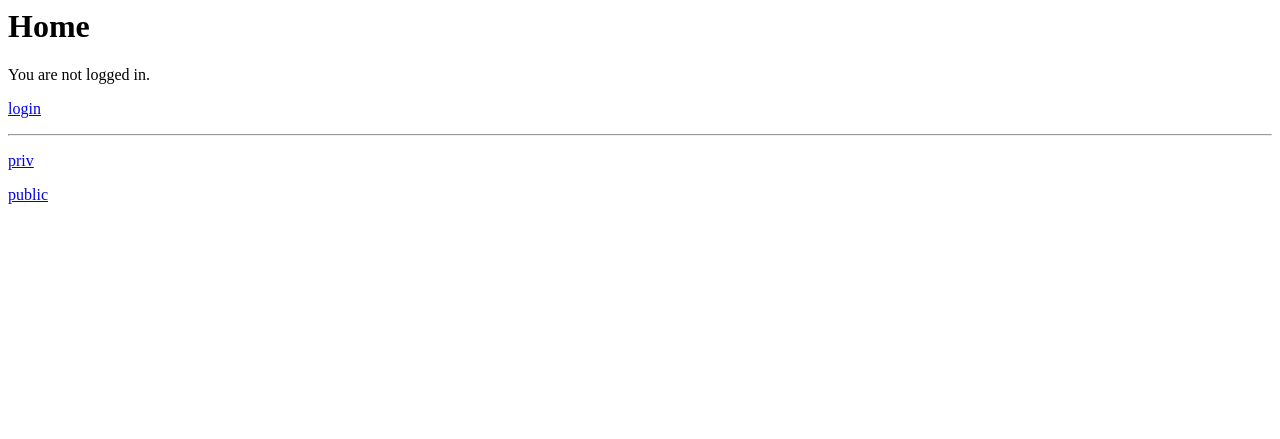
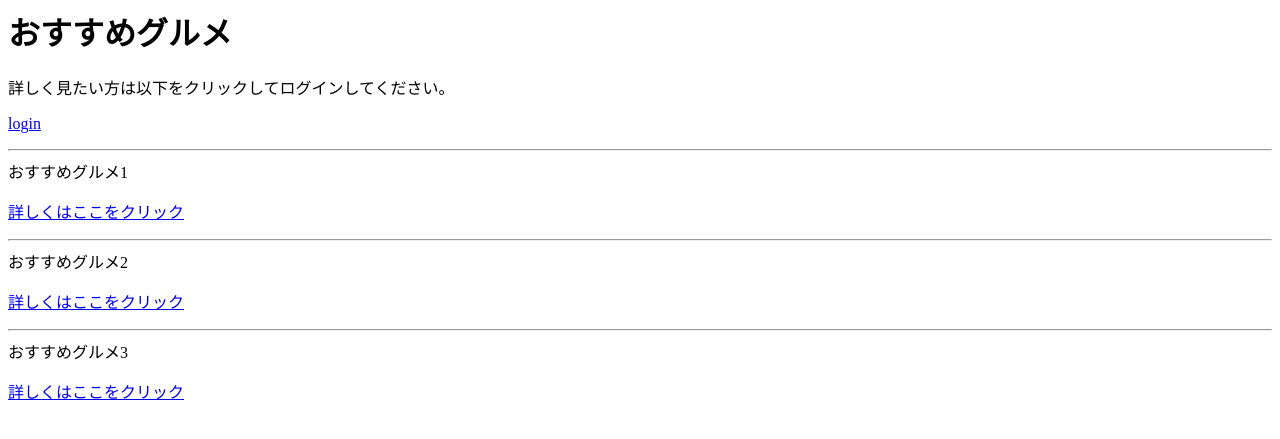
Before and after one commit to s1f102103044/coffee_app, a Django app: page /app01/ in a window 1280 px wide. Shown: the top 439 px of the page. Run offline with Django 4.2, Linux system fonts and the light colour scheme.

Commit message:
サイトの動きの設定は完了しました。
後はHTMLとCSSをお願いします。

```diff
--- a/accounts/templates/registration/login.html
+++ b/accounts/templates/registration/login.html
@@ -1,6 +1,6 @@
 <html lang="ja"><head><meta charset="utf-8"></head>
   <body>
-    <h1>Login</h1>
+    <div>ログインするためには以下を入力してください</div>
 {% if form.errors %}
 <p>Your username and password didn't match. Please try again.</p>
 {% endif %}
--- a/authtest/templates/authtest/home.html
+++ b/authtest/templates/authtest/home.html
@@ -1,17 +1,27 @@
 <html lang="ja"><head><meta charset="utf-8"></head>
   <body>
-    <h1>Home</h1>
+    <h1>おすすめグルメ</h1>
 
     {% if user.is_authenticated %}
-    <p>Hi {{ user.username }}!</p>
+    <p>こんにちわ！ {{ user.username }}!</p>
     <a href="{% url 'logout' %}">logout</a>
     {% else %}
-    <p>You are not logged in.</p>
+    <p>詳しく見たい方は以下をクリックしてログインしてください。</p>
     <p><a href="{% url 'login' %}">login</a></p>
     {% endif %}
 
     <hr>
-    <p><a href="{% url 'priv' %}">priv</a></p>
-    <p><a href="{% url 'pub' %}">public</a></p>
+    <div>おすすめグルメ1</div>
+    <p><a href="{% url 'priv1' %}">詳しくはここをクリック</a></p>
+
+    <hr>
+    <div>おすすめグルメ2</div>
+    <p><a href="{% url 'priv2' %}">詳しくはここをクリック</a></p>
+
+    <hr>
+    <div>おすすめグルメ3</div>
+    <p><a href="{% url 'priv3' %}">詳しくはここをクリック</a></p>
+
+    <!--<p><a href="{% url 'pub' %}">public</a></p>-->
 </body>
 </html>
--- a/authtest/templates/authtest/private.html
+++ /dev/null
@@ -1,6 +0,0 @@
-<html lang="ja"><head><meta charset="utf-8"></head>
-  <body>
-    <h1>Private</h1>
-    <p>Super secret contents</p>
-  </body>
-</html>
--- /dev/null
+++ b/authtest/templates/authtest/private1.html
@@ -0,0 +1,6 @@
+<html lang="ja"><head><meta charset="utf-8"></head>
+  <body>
+    <h1>Private1</h1>
+    <p>おすすめグルメ１の詳しい紹介ページ</p>
+  </body>
+</html>
--- /dev/null
+++ b/authtest/templates/authtest/private2.html
@@ -0,0 +1,6 @@
+<html lang="ja"><head><meta charset="utf-8"></head>
+  <body>
+    <h1>Private2</h1>
+    <p>おすすめグルメ２の詳しい紹介ページ</p>
+  </body>
+</html>
--- /dev/null
+++ b/authtest/templates/authtest/private3.html
@@ -0,0 +1,6 @@
+<html lang="ja"><head><meta charset="utf-8"></head>
+  <body>
+    <h1>Private3</h1>
+    <p>おすすめグルメ３の詳しい紹介ページ</p>
+  </body>
+</html>
--- a/authtest/urls.py
+++ b/authtest/urls.py
@@ -3,6 +3,8 @@ from . import views
 
 urlpatterns = [
     path('', views.home, name='home'),
-    path('priv', views.private_page, name='priv'),
+    path('priv1', views.private_page1, name='priv1'),
+    path('priv2', views.private_page2, name='priv2'),
+    path('priv3', views.private_page3, name='priv3'),
     path('pub', views.public_page, name='pub'),
 ]
--- a/authtest/views.py
+++ b/authtest/views.py
@@ -6,8 +6,16 @@ def home(request):
     return render(request, 'authtest/home.html', {})
 
 @login_required
-def private_page(request):
-    return render(request, 'authtest/private.html', {})
+def private_page1(request):
+    return render(request, 'authtest/private1.html', {})
+
+@login_required
+def private_page2(request):
+    return render(request, 'authtest/private2.html', {})
+
+@login_required
+def private_page3(request):
+    return render(request, 'authtest/private3.html', {})
 
 def public_page(request):
     return render(request, 'authtest/public.html', {})
```
